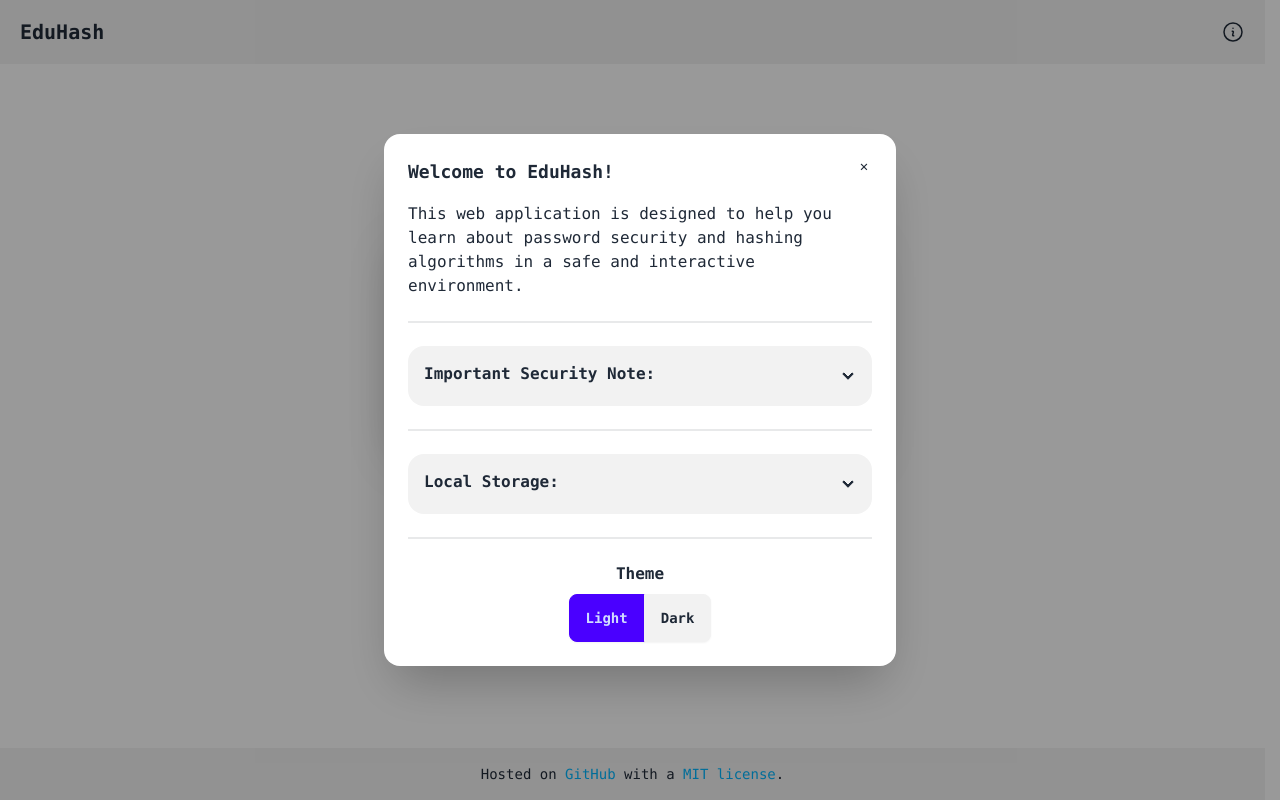
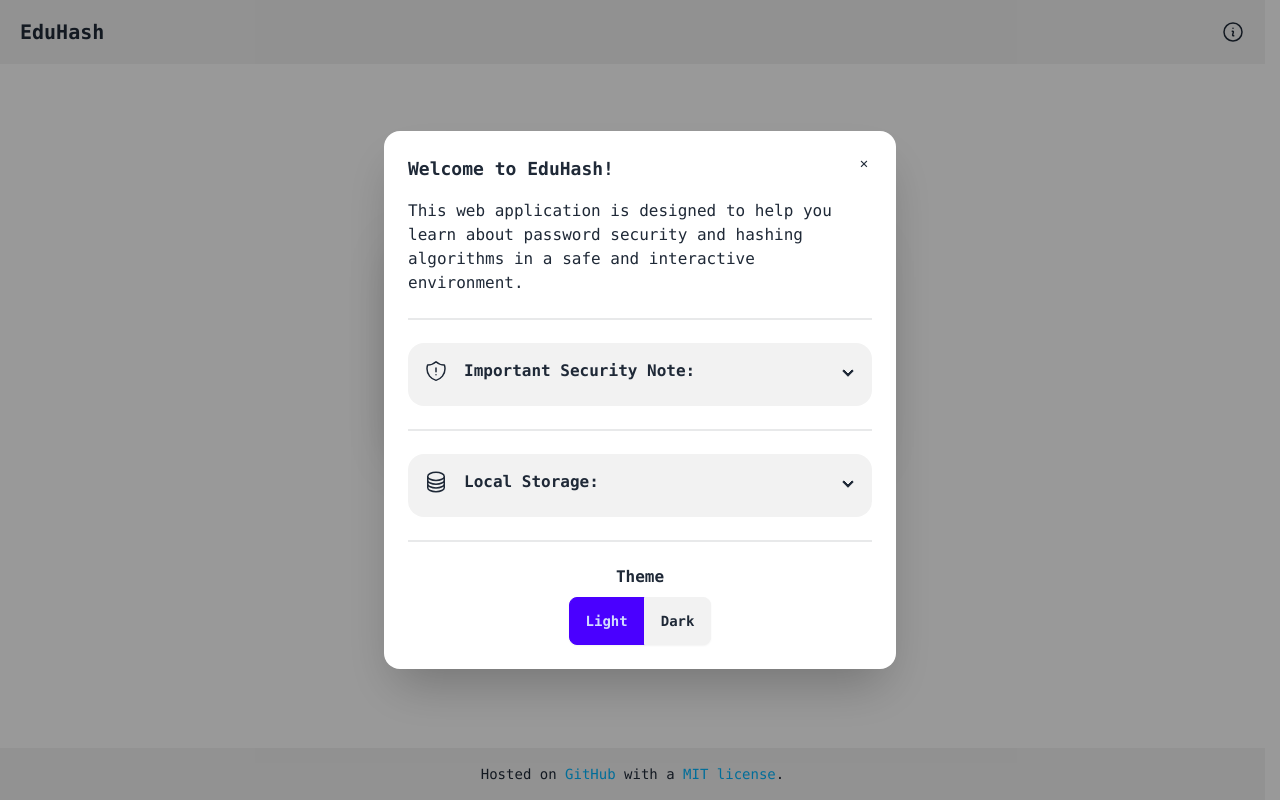
Before and after one commit to vanfossen/eduhash, a Vue app: page / in a window 1280 px wide. Both pictures are taken after a click on the button 1248 px from the left and 32 px from the top of the page. Built offline with nearby package versions, Linux system fonts and the light colour scheme.

Commit message:
add icons to collapses

```diff
--- a/src/components/ModalInfo.vue
+++ b/src/components/ModalInfo.vue
@@ -40,7 +40,26 @@
 
       <div class="collapse collapse-arrow bg-base-200">
         <input type="checkbox" />
-        <div class="collapse-title font-bold">Important Security Note:</div>
+        <div class="collapse-title font-bold">
+          <span class="inline-flex">
+            <!-- heroicons | shield-exclamation -->
+            <svg
+              xmlns="http://www.w3.org/2000/svg"
+              fill="none"
+              viewBox="0 0 24 24"
+              stroke-width="1.5"
+              stroke="currentColor"
+              class="mr-4 size-6"
+            >
+              <path
+                stroke-linecap="round"
+                stroke-linejoin="round"
+                d="M12 9v3.75m0-10.036A11.959 11.959 0 0 1 3.598 6 11.99 11.99 0 0 0 3 9.75c0 5.592 3.824 10.29 9 11.622 5.176-1.332 9-6.03 9-11.622 0-1.31-.21-2.57-.598-3.75h-.152c-3.196 0-6.1-1.25-8.25-3.286Zm0 13.036h.008v.008H12v-.008Z"
+              />
+            </svg>
+            Important Security Note:</span
+          >
+        </div>
         <div class="collapse-content">
           <p>
             This application is for educational purposes only. Please do not
@@ -55,7 +74,27 @@
 
       <div class="collapse collapse-arrow bg-base-200">
         <input type="checkbox" />
-        <div class="collapse-title font-bold">Local Storage:</div>
+        <div class="collapse-title font-bold">
+          <span class="inline-flex">
+            <!-- heroicons | circle-stack -->
+            <svg
+              xmlns="http://www.w3.org/2000/svg"
+              fill="none"
+              viewBox="0 0 24 24"
+              stroke-width="1.5"
+              stroke="currentColor"
+              class="mr-4 size-6"
+            >
+              <path
+                stroke-linecap="round"
+                stroke-linejoin="round"
+                d="M20.25 6.375c0 2.278-3.694 4.125-8.25 4.125S3.75 8.653 3.75 6.375m16.5 0c0-2.278-3.694-4.125-8.25-4.125S3.75 4.097 3.75 6.375m16.5 0v11.25c0 2.278-3.694 4.125-8.25 4.125s-8.25-1.847-8.25-4.125V6.375m16.5 0v3.75m-16.5-3.75v3.75m16.5 0v3.75C20.25 16.153 16.556 18 12 18s-8.25-1.847-8.25-4.125v-3.75m16.5 0c0 2.278-3.694 4.125-8.25 4.125s-8.25-1.847-8.25-4.125"
+              />
+            </svg>
+
+            Local Storage:</span
+          >
+        </div>
         <div class="collapse-content">
           <p>
             This application uses
```
